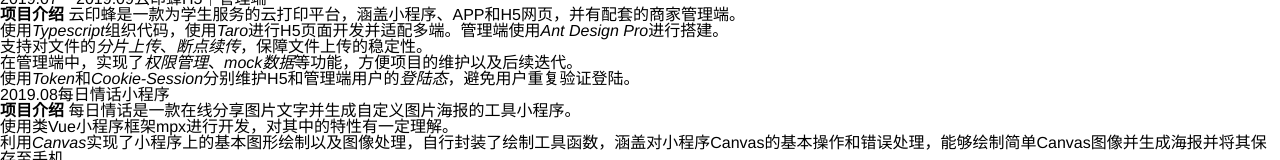
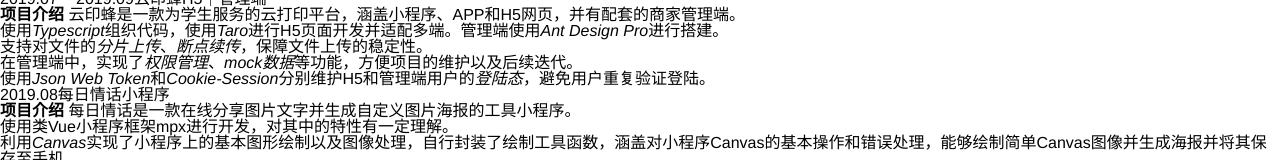
Before and after one commit to Squares4/resume-zpc, a Next.js app: page / in a window 1280 px wide. Shown: the part 1637-1797 px from the top of the page. Built offline with nearby package versions, Linux system fonts and the light colour scheme.

Commit message:
修改简历

```diff
--- a/resumeData.js
+++ b/resumeData.js
@@ -88,7 +88,7 @@
             `<i></i>使用<em>Typescript</em>组织代码，使用<em>Taro</em>进行H5页面开发并适配多端。管理端使用<em>Ant Design Pro</em>进行搭建。`,
             `<i></i>支持对文件的<em>分片上传</em>、<em>断点续传</em>，保障文件上传的稳定性。`,
             `<i></i>在管理端中，实现了<em>权限管理</em>、<em>mock数据</em>等功能，方便项目的维护以及后续迭代。`,
-            `<i></i>使用<em>Token</em>和<em>Cookie-Session</em>分别维护H5和管理端用户的<em>登陆态</em>，避免用户重复验证登陆。`
+            `<i></i>使用<em>Json Web Token</em>和<em>Cookie-Session</em>分别维护H5和管理端用户的<em>登陆态</em>，避免用户重复验证登陆。`
           ]
         },
         {
```
